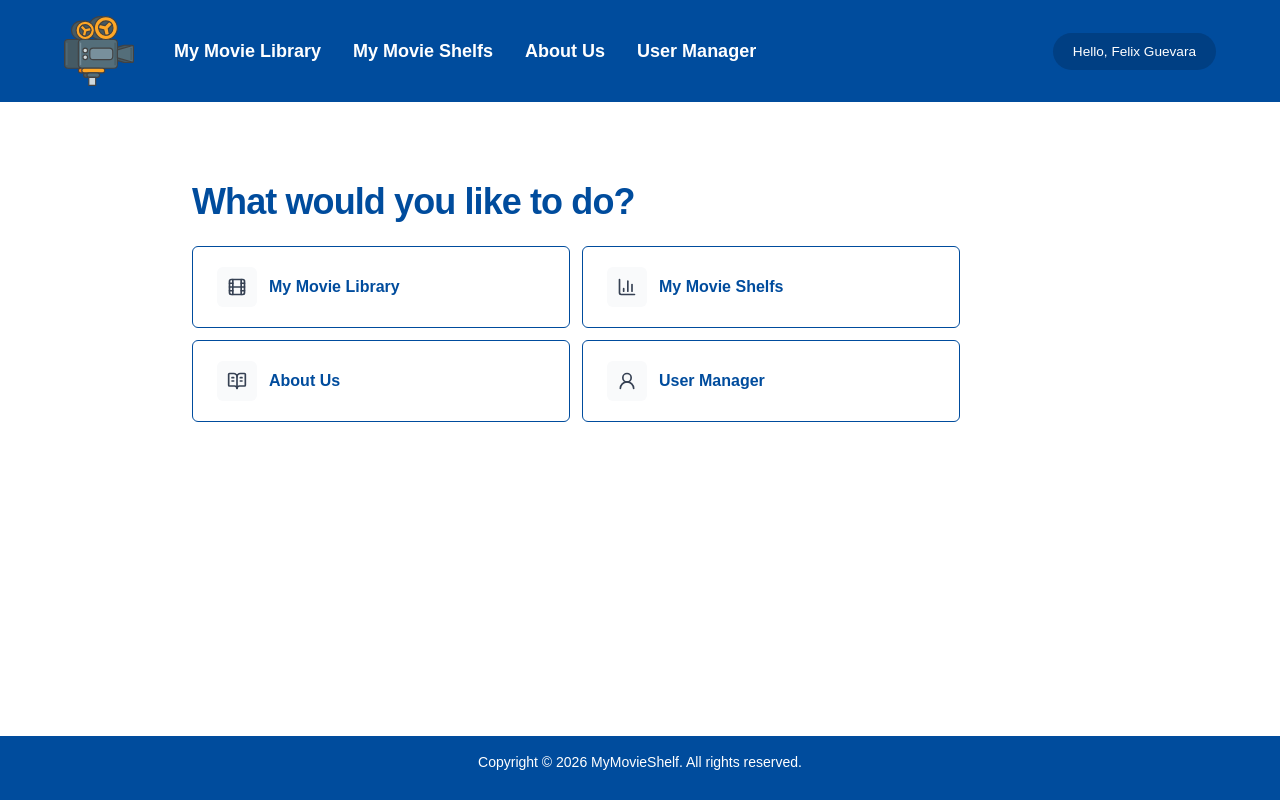
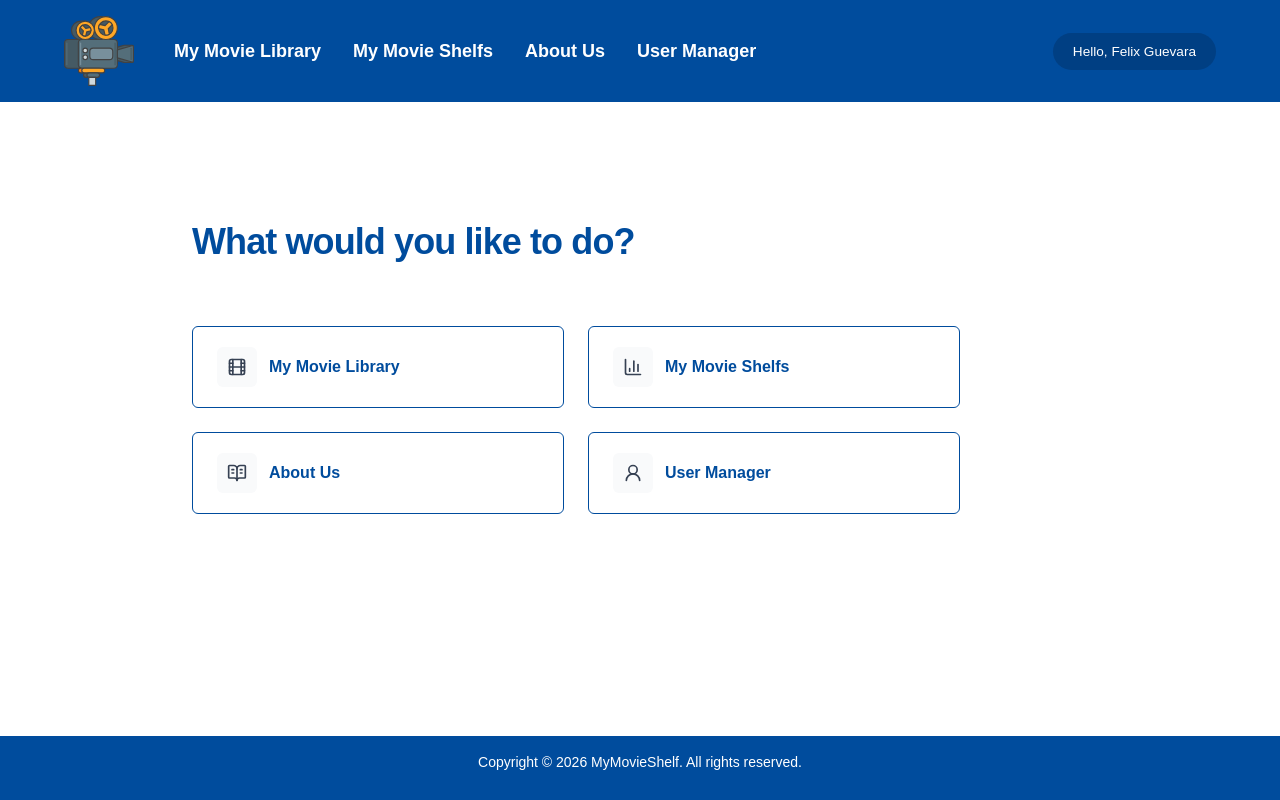
Before and after one commit to FelixGuevara/MyMovieShelf, a Next.js app: page / in a window 1280 px wide. Built offline with nearby package versions, Linux system fonts and the light colour scheme.

Commit message:
Adjusting the gap on action cards

```diff
--- a/app/page.tsx
+++ b/app/page.tsx
@@ -14,7 +14,7 @@
       <main className="flex w-full max-w-3xl flex-col items-start py-10 dark:bg-black">
         <div className="w-full">
           {/* Top section */}
-          <section className="mb-6">
+          <section className="mb-6 py-10">
             <h3 className="text-4xl font-extrabold tracking-tight text-gray-900">
               <span className="text-[rgb(0,76,157)]">What would you like to do?</span>
             </h3>
@@ -26,7 +26,7 @@
               Want exactly two per row on typical screens?
               Use grid-cols-1 on base (phones) and sm:grid-cols-2 from small breakpoint upward.
             */}
-            <div className="grid grid-cols-1 gap-3 sm:grid-cols-2">
+            <div className="grid grid-cols-1 gap-6 sm:grid-cols-2">
               <ActionCard href="/movies" label="My Movie Library" icon={<Film className="h-5 w-5" />} />
               <ActionCard href="/stats" label="My Movie Shelfs" icon={<BarChart3 className="h-5 w-5" />} />
               <ActionCard href="/about" label="About Us" icon={<BookOpenText className="h-5 w-5" />} />
```
